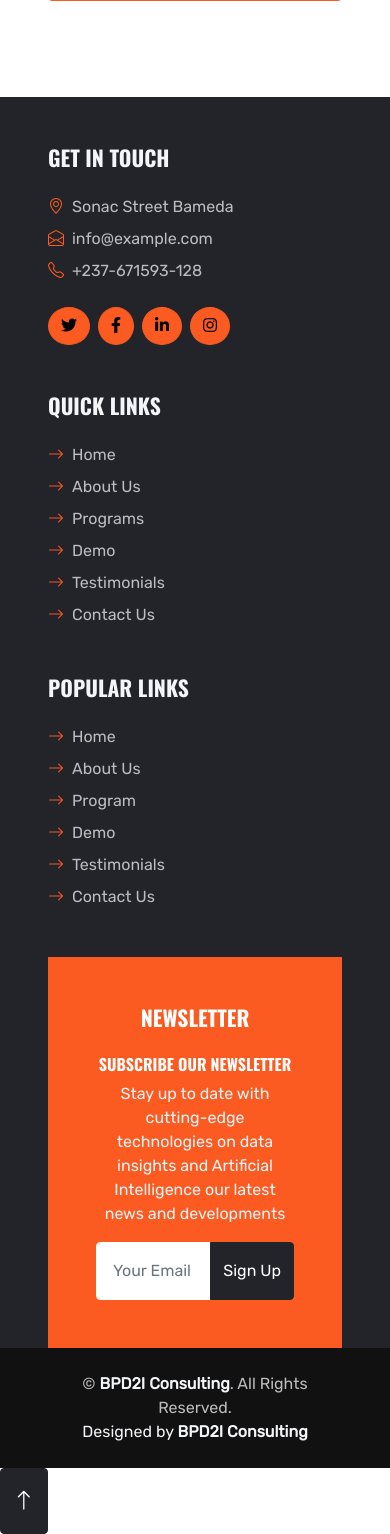
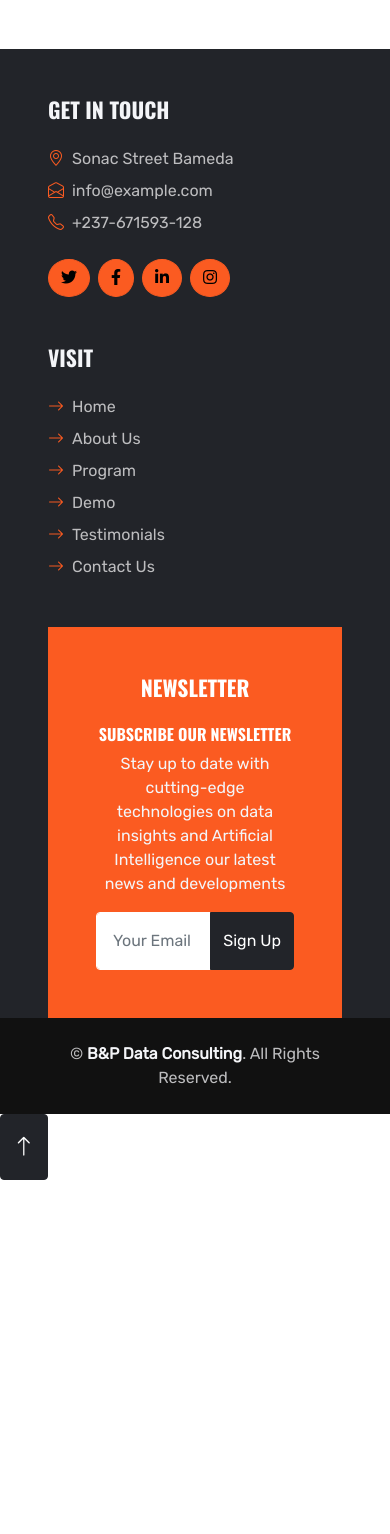
Before and after one commit to borismikwa/startup, a Django app: page / in a window 390 px wide. Shown: the part 2788-4322 px from the top of the page. After the commit the page ends 3968 px from the top, so only its background shows below. Run offline with Django 4.2, Linux system fonts and the light colour scheme; data comes from the database, SQL or seed files in the repository; some libraries are stand-ins or nearby versions.

Commit message:
modified homepage

```diff
--- a/website/templates/base_layout.html
+++ b/website/templates/base_layout.html
@@ -7,7 +7,7 @@
 
 <head>
     <meta charset="utf-8">
-    <title>BPD2I Consulting</title>
+    <title>B&P Data Consulting</title>
     <meta content="width=device-width, initial-scale=1.0" name="viewport">
     <meta content="Free HTML Templates" name="keywords">
     <meta content="Free HTML Templates" name="description">
@@ -40,42 +40,12 @@
     <div class="container-fluid bg-dark px-0">
         <div class="row gx-0">
             <div class="col-lg-3 bg-dark d-none d-lg-block">
-                <a href="index.html" class="navbar-brand w-100 h-100 m-0 p-0 d-flex align-items-center justify-content-center">
-                    <h1 class="m-0 display-4 text-primary text-uppercase">BPD2I Consulting</h1>
+                <a href="{% url 'index' %}" class="navbar-brand w-100 h-100 m-0 p-0 d-flex align-items-center justify-content-center">
+                    <h1 class="m-0 display-5 text-primary text-uppercase">B&P Data Consulting</h1>
                 </a>
             </div>
             <div class="col-lg-9">
-                <div class="row gx-0 bg-secondary d-none d-lg-flex">
-                    <div class="col-lg-7 px-5 text-start">
-                        <div class="h-100 d-inline-flex align-items-center py-2 me-4">
-                            <i class="fa fa-envelope text-primary me-2"></i>
-                            <h6 class="mb-0">info@bpd2iconsulting.com</h6>
-                        </div>
-                        <div class="h-100 d-inline-flex align-items-center py-2">
-                            <i class="fa fa-phone-alt text-primary me-2"></i>
-                            <h6 class="mb-0">+237-671-593-128</h6>
-                        </div>
-                    </div>
-                    <div class="col-lg-5 px-5 text-end">
-                        <div class="d-inline-flex align-items-center py-2">
-                            <a class="btn btn-light btn-square rounded-circle me-2" href="">
-                                <i class="fab fa-facebook-f"></i>
-                            </a>
-                            <a class="btn btn-light btn-square rounded-circle me-2" href="">
-                                <i class="fab fa-twitter"></i>
-                            </a>
-                            <a class="btn btn-light btn-square rounded-circle me-2" href="">
-                                <i class="fab fa-linkedin-in"></i>
-                            </a>
-                            <a class="btn btn-light btn-square rounded-circle me-2" href="">
-                                <i class="fab fa-instagram"></i>
-                            </a>
-                            <a class="btn btn-light btn-square rounded-circle" href="">
-                                <i class="fab fa-youtube"></i>
-                            </a>
-                        </div>
-                    </div>
-                </div>
+
                 <nav class="navbar navbar-expand-lg bg-dark navbar-dark p-3 p-lg-0 px-lg-5">
                     <a href="{% url 'index' %}" class="navbar-brand d-block d-lg-none">
                         <h1 class="m-0 display-4 text-primary text-uppercase">AI PB</h1>
@@ -99,22 +69,7 @@
 
                                     <a href="{% url 'service_details' x.id %}" class="dropdown-item">{{x.service_name}}</a>
 
-
-                                   <!--
-                                    <a href="{% url 'data_analytics' %}" class="dropdown-item">Data analytics and decision support</a>
-                                    <a href="{% url 'data_infrastructure' %}" class="dropdown-item">Data infrastructure</a>
-                                    <a href="{% url 'machine_learning' %}" class="dropdown-item">Machine learning and AI models</a>
-                                    <a href="{% url 'application_modernization' %}" class="dropdown-item">Application modernization</a>
-                                    <a href="{% url 'process_optimization' %}" class="dropdown-item">Process optimization</a>
-                                    <a href="{% url 'video_surveillance' %}" class="dropdown-item">Video surveillance and AI</a>
-                                    <a href="{% url 'system_automization' %}" class="dropdown-item">System Automation</a>
-                                    <a href="{% url 'training_consultancy' %}" class="dropdown-item">Training and Consultancy</a>
-                                    <a href="{% url 'software_dev' %}" class="dropdown-item">Software Development and IT support</a>
-
-                                   -->
                                    {% endfor %}
-
-
 
                                 </div>
 
@@ -129,6 +84,9 @@
                                 </div>
                             </div>
 
+                            <!--
+
+
                             <div class="nav-item dropdown">
                                 <a href="{% url 'demo' %}" class="nav-link dropdown-toggle" data-bs-toggle="dropdown">Demo</a>
                                 <div class="dropdown-menu rounded-0 m-0">
@@ -137,9 +95,29 @@
                                     <a href="{% url 'regression_demo' %}" class="dropdown-item">ML regression model</a>
                                 </div>
                             </div>
+                            <a href="" class="btn btn-primary py-md-3 px-md-5 d-none d-lg-block">Log out</a>
+                             -->
                             <a href="{% url 'contact' %}" class="nav-item nav-link">Contact</a>
                         </div>
-                        <a href="" class="btn btn-primary py-md-3 px-md-5 d-none d-lg-block">Log out</a>
+                        <div class="col-lg-5 px-5 text-end">
+                            <div class="d-inline-flex align-items-center py-2">
+                                <a class="btn btn-light btn-square rounded-circle me-2" href="">
+                                    <i class="fab fa-facebook-f"></i>
+                                </a>
+                                <a class="btn btn-light btn-square rounded-circle me-2" href="">
+                                    <i class="fab fa-twitter"></i>
+                                </a>
+                                <a class="btn btn-light btn-square rounded-circle me-2" href="">
+                                    <i class="fab fa-linkedin-in"></i>
+                                </a>
+                                <a class="btn btn-light btn-square rounded-circle me-2" href="">
+                                    <i class="fab fa-instagram"></i>
+                                </a>
+                                <a class="btn btn-light btn-square rounded-circle" href="">
+                                    <i class="fab fa-youtube"></i>
+                                </a>
+                            </div>
+                        </div>
                     </div>
                 </nav>
             </div>
@@ -159,7 +137,7 @@
         <div class="row gx-5">
             <div class="col-lg-8 col-md-6">
                 <div class="row gx-5">
-                    <div class="col-lg-4 col-md-12 pt-5 mb-5">
+                    <div class="col-lg-6 col-md-12 pt-5 mb-5">
                         <h4 class="text-uppercase text-light mb-4">Get In Touch</h4>
                         <div class="d-flex mb-2">
                             <i class="bi bi-geo-alt text-primary me-2"></i>
@@ -180,19 +158,9 @@
                             <a class="btn btn-primary btn-square rounded-circle" href="#"><i class="fab fa-instagram"></i></a>
                         </div>
                     </div>
-                    <div class="col-lg-4 col-md-12 pt-0 pt-lg-5 mb-5">
-                        <h4 class="text-uppercase text-light mb-4">Quick Links</h4>
-                        <div class="d-flex flex-column justify-content-start">
-                            <a class="text-secondary mb-2" href="{% url 'index' %}"><i class="bi bi-arrow-right text-primary me-2"></i>Home</a>
-                            <a class="text-secondary mb-2" href="{% url 'about' %} "><i class="bi bi-arrow-right text-primary me-2"></i>About Us</a>
-                            <a class="text-secondary mb-2" href="{% url 'program' %}"><i class="bi bi-arrow-right text-primary me-2"></i>Programs</a>
-                            <a class="text-secondary mb-2" href="{% url 'demo' %}"><i class="bi bi-arrow-right text-primary me-2"></i>Demo</a>
-                            <a class="text-secondary mb-2" href="{% url 'testimonial' %}"><i class="bi bi-arrow-right text-primary me-2"></i>Testimonials</a>
-                            <a class="text-secondary" href="{% url 'contact' %}"><i class="bi bi-arrow-right text-primary me-2"></i>Contact Us</a>
-                        </div>
-                    </div>
-                    <div class="col-lg-4 col-md-12 pt-0 pt-lg-5 mb-5">
-                        <h4 class="text-uppercase text-light mb-4">Popular Links</h4>
+
+                    <div class="col-lg-6 col-md-12 pt-0 pt-lg-5 mb-5">
+                        <h4 class="text-uppercase text-light mb-4">Visit</h4>
                         <div class="d-flex flex-column justify-content-start">
                             <a class="text-secondary mb-2" href="{% url 'index' %}"><i class="bi bi-arrow-right text-primary me-2"></i>Home</a>
                             <a class="text-secondary mb-2" href="{% url 'about' %}"><i class="bi bi-arrow-right text-primary me-2"></i>About Us</a>
@@ -223,12 +191,7 @@
         <div class="row gx-5">
             <div class="col-lg-8">
                 <div class="py-lg-4 text-center">
-                    <p class="text-secondary mb-0">&copy; <a class="text-light fw-bold" href="#">BPD2I Consulting</a>. All Rights Reserved.</p>
-                </div>
-            </div>
-            <div class="col-lg-4">
-                <div class="py-lg-4 text-center credit">
-                    <p class="text-light mb-0">Designed by <a class="text-light fw-bold" href="#">BPD2I Consulting</a></p>
+                    <p class="text-secondary mb-0">&copy; <a class="text-light fw-bold" href="#">B&P Data Consulting</a>. All Rights Reserved.</p>
                 </div>
             </div>
         </div>
--- a/website/templates/index.html
+++ b/website/templates/index.html
@@ -6,7 +6,7 @@
 
     <!-- Carousel Start -->
     <div class="row g-5 gb-5">
-        <div class="col-lg-6 col-md-6">
+        <div class="col-lg-12 col-md-12">
     <div class="container-fluid p-0 mb-5">
         <div id="header-carousel" class="carousel slide" data-bs-ride="carousel">
             <div class="carousel-inner">
@@ -27,6 +27,16 @@
                         <div class="p-3" style="max-width: 900px;">
                             <h5 class="text-white text-uppercase">Software design and API development</h5>
                             <h1 class="display-2 text-white text-uppercase mb-md-4">We Promote Business Growth through Smart, Efficient Software and APIs</h1>
+                            <a href="#business" class="btn btn-primary py-md-3 px-md-5 me-3">Do Business with Us</a>
+                        </div>
+                    </div>
+                </div>
+                <div class="carousel-item">
+                    <img class="w-100" src="{% static 'web/img/dashboard.jpg' %}" alt="Image">
+                    <div class="carousel-caption d-flex flex-column align-items-center justify-content-center">
+                        <div class="p-3" style="max-width: 900px;">
+                            <h5 class="text-white text-uppercase">Research Guidance and Hypothesis Testing</h5>
+                            <h1 class="display-6 text-white text-uppercase mb-md-4">We advise students on research writing techniques, analyse your research data & visualise easy to digest insights.</h1>
                             <a href="#business" class="btn btn-primary py-md-3 px-md-5 me-3">Do Business with Us</a>
                         </div>
                     </div>
@@ -55,9 +65,7 @@
         </div>
     </div>
     </div>
-    <div class="col-lg-6 col-md-6 position-relative">
-        <img class="position-absolute  h-100" style="width:85%;" src="{% static 'web/img/dashboard.jpg' %}" style="object-fit: cover;">
-    </div>
+
    </div>
     <!-- Carousel End -->
 
```
